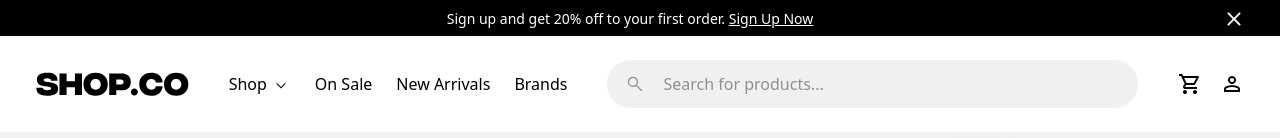
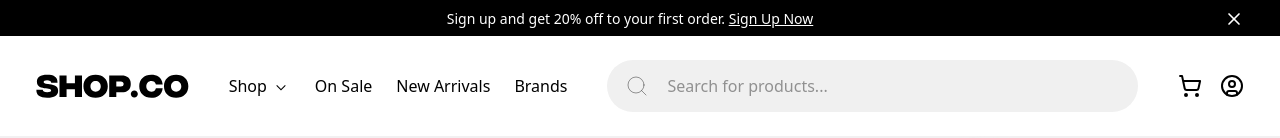
Before and after one commit to KonstantinHerasimenko/Shop.co, a Next.js app: page / in a window 1280 px wide. Shown: the top 138 px of the page. Built offline with nearby package versions, Linux system fonts and the light colour scheme.

Commit message:
add lucide icons

```diff
--- a/components/layout/home/reviews.tsx
+++ b/components/layout/home/reviews.tsx
@@ -6,6 +6,7 @@ import Container from '@/components/layout/container';
 import reviews from '@/data/reviews.json';
 import users from '@/data/users.json';
 import Rating from '../rating';
+import { ArrowLeft, ArrowRight } from 'lucide-react';
 
 
 export default function Reviews() {
@@ -90,8 +91,9 @@ export default function Reviews() {
         <div className="flex justify-between items-baseline mb-10">
           <h2 className="text-heading-2 uppercase font-bold">our happy customers</h2>
           <label className="flex gap-4.5">
-            <button onClick={() => changeSlideIndex(-1)}>{'<'}</button>
-            <button onClick={() => changeSlideIndex(1)}>{'>'}</button>
+            <button onClick={() => changeSlideIndex(-1)}>
+              <ArrowLeft strokeWidth={2}/></button>
+            <button onClick={() => changeSlideIndex(1)}><ArrowRight strokeWidth={2}/></button>
           </label>
         </div>
 
--- a/components/layout/navigation.tsx
+++ b/components/layout/navigation.tsx
@@ -11,6 +11,7 @@ import searchIcon from '@/assets/icons/search.svg'
 import Container from '@/components/layout/container'
 import BaseIcon from '@/components/ui/BaseIcon'
 import { cn } from '@/utils/css'
+import { CircleUser, Search, ShoppingCart } from 'lucide-react'
 
 const pagesList: Array<{ label: string; href: Route }> = [
   {
@@ -114,11 +115,8 @@ export default function Navigation() {
         </ul>
 
         <form className="bg-snowflake pr-4.5 rounded-13xl grid grid-cols-[max-content_auto]">
-          <button>
-            <BaseIcon
-              as={searchIcon}
-              className="h-12 text-black-04 px-4.5 py-3.5 hover:text-black duration-300"
-            />
+          <button className='hover:text-black text-black-04 px-4.5 py-3.5  duration-300'>
+            <Search size={24} strokeWidth={1}/>
           </button>
           <input
             name="searchBar"
@@ -129,10 +127,10 @@ export default function Navigation() {
 
         <ul className='flex gap-4.5'>
           <Link href="/">
-            <BaseIcon as={cartIcon} />
+            <ShoppingCart strokeWidth={2}/>
           </Link>
           <Link href="/">
-            <BaseIcon as={profileIcon}/>
+            <CircleUser strokeWidth={2}/>
           </Link>
         </ul>
       </Container>
--- a/components/layout/popUp.tsx
+++ b/components/layout/popUp.tsx
@@ -2,10 +2,9 @@
 
 import { useState } from 'react'
 import Link from 'next/link'
-import CloseIcon from '@/assets/icons/close.svg'
 import Container from '@/components/layout/container'
-import BaseIcon from '@/components/ui/BaseIcon'
 import { cn } from '@/utils/css.ts'
+import { X } from 'lucide-react'
 
 export default function PopUp() {
   const [isClosed, setIsClosed] = useState(false)
@@ -27,7 +26,7 @@ export default function PopUp() {
           </Link>
         </h6>
         <button onClick={() => setIsClosed(true)}>
-          <BaseIcon as={CloseIcon} className="w-5 aspect-square" />
+          <X size={20}/>
         </button>
       </Container>
     </div>
--- a/package.json
+++ b/package.json
@@ -11,11 +11,10 @@
   "dependencies": {
     "@svgr/webpack": "^8.1.0",
     "clsx": "^2.1.1",
+    "lucide-react": "^0.428.0",
     "next": "14.2.4",
-    "nuka-carousel": "^8.0.1",
     "react": "^18",
     "react-dom": "^18",
-    "react-slick": "^0.30.2",
     "tailwind-merge": "^2.3.0"
   },
   "devDependencies": {
@@ -23,7 +22,6 @@
     "@types/node": "^20",
     "@types/react": "^18",
     "@types/react-dom": "^18",
-    "@types/react-slick": "^0.23.13",
     "eslint": "^8",
     "eslint-config-next": "14.2.4",
     "postcss": "^8",
```
Also changed, not shown: 1 other file (tests, documents, lock files or other folders).
